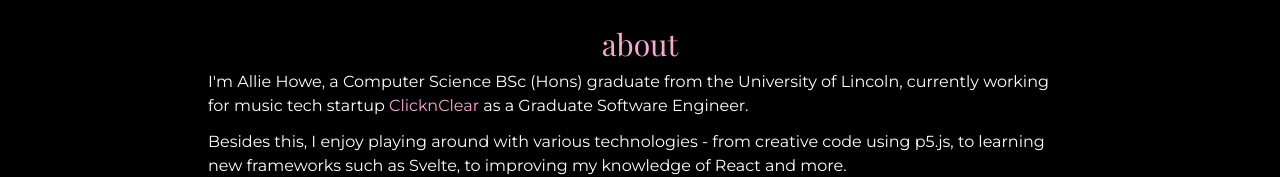
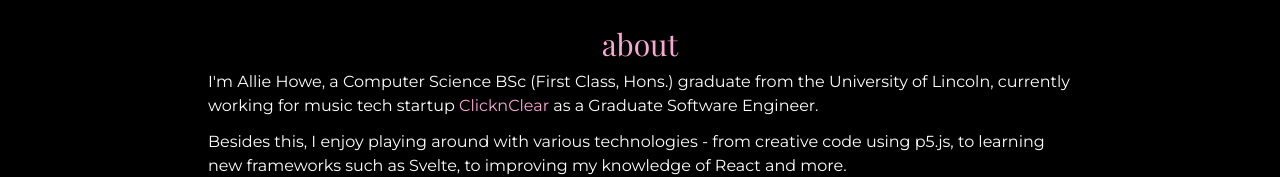
Before and after one commit to Allie-Howe/alliehowe.dev, a React (Vite) app: page / in a window 1280 px wide. Both pictures are taken after a click on the element "about". Shown: the part 279-456 px from the top of the page. Built offline with nearby package versions, Linux system fonts and the light colour scheme; the HTML template or start-up script is replaced by a standard one.

Commit message:
total redesign - bragging

```diff
--- a/src/components/pages/About.tsx
+++ b/src/components/pages/About.tsx
@@ -15,7 +15,7 @@ export const About = () => {
         {/* TODO: Add picture */}
         <p className='text-3xl'>about</p>
         <div className='text-white font-sans flex flex-col gap-3'>
-          <p>I'm Allie Howe, a Computer Science BSc (Hons) graduate from the University of Lincoln, currently working for music tech startup <NewTabLink href='http://music.clicknclear.com/'>ClicknClear</NewTabLink> as a Graduate Software Engineer.</p>
+          <p>I'm Allie Howe, a Computer Science BSc (First Class, Hons.) graduate from the University of Lincoln, currently working for music tech startup <NewTabLink href='http://music.clicknclear.com/'>ClicknClear</NewTabLink> as a Graduate Software Engineer.</p>
           <p>Besides this, I enjoy playing around with various technologies - from creative code using p5.js, to learning new frameworks such as Svelte, to improving my knowledge of React and more.</p>
           <p>You can see all of my open source projects, including this site itself, on my <NewTabLink href='https://github.com/allie-howe'>GitHub</NewTabLink>.</p>
         </div>
```
